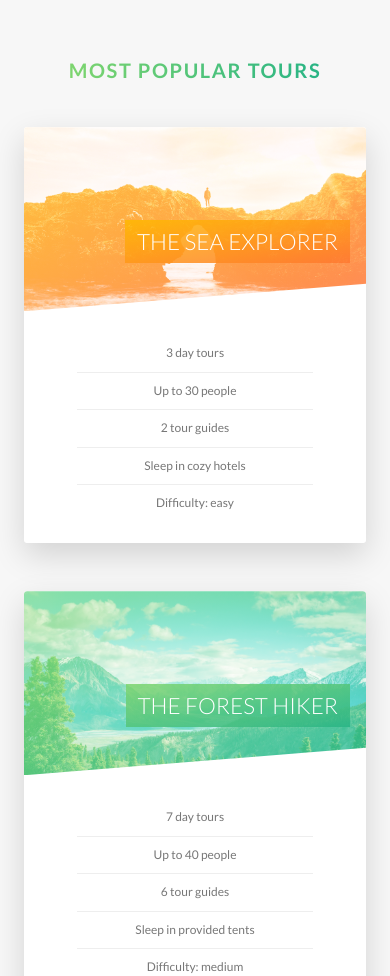
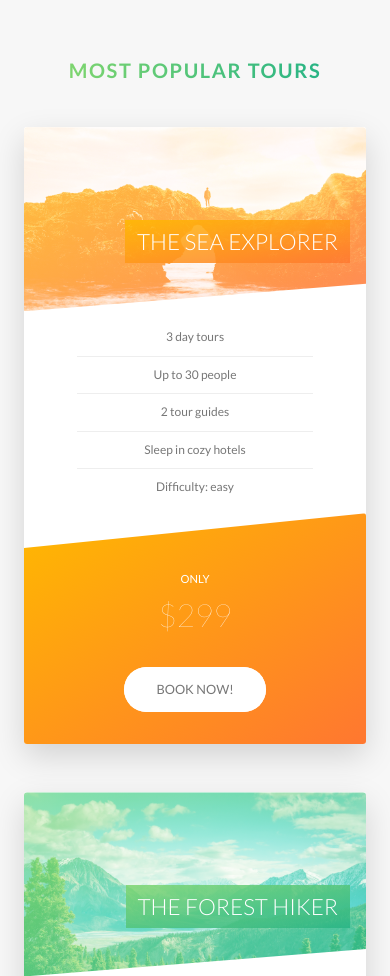
Before and after one commit to jonas1307/udemy-natours, a website: page index.html in a window 390 px wide. Shown: the part 2422-3398 px from the top of the page. Drawn offline with Linux system fonts and the light colour scheme.

Commit message:
Media Queries - Part II

```diff
--- a/sass/components/_card.scss
+++ b/sass/components/_card.scss
@@ -147,4 +147,47 @@
         font-size: 6rem;
         font-weight: 100;
     }
+
+    @include respond(tab-port) {
+        height: auto;
+        border-radius: $default-radius-size;
+        background-color: $color-white;
+        box-shadow: 0 1.5rem 4rem rgba($color-black, .15);
+
+        &__side {
+            height: auto;
+            position: relative;
+            box-shadow: none;
+
+            &--back {
+                transform: rotateY(0);
+                clip-path: polygon(0 15%, 100% 0, 100% 100%, 0 100%)
+            }
+        }
+
+        &:hover &__side--front {
+            transform: rotateY(0);
+        }
+
+        &__cta {
+            position: relative;
+            top: 0;
+            left: 0;
+            transform: translate(0);
+            width: 100%;
+            padding: 7rem 4rem 4rem 4rem;
+        }
+
+        &__details {
+            padding: 1rem 3rem;
+        }
+
+        &__price-box {
+            margin-bottom: 3rem;
+        }
+
+        &__price-value {
+            font-size: 4rem;
+        }
+    }
 }
--- a/sass/components/_form.scss
+++ b/sass/components/_form.scss
@@ -15,6 +15,10 @@
         width: 90%;
         display: block;
         transition: all .3s;
+
+        @include respond(tab-port) {
+            width: 100%;
+        }
 
         &:focus {
             outline: none;
@@ -49,6 +53,11 @@
     &__radio-group {
         width: 49%;
         display: inline-block;
+
+        @include respond(tab-port) {
+            width: 100%;
+            margin-bottom: 2rem;
+        }
     }
 
     &__radio-input {
--- a/sass/components/_story.scss
+++ b/sass/components/_story.scss
@@ -9,6 +9,16 @@
     font-size: $default-font-size;
     transform: skewX(-12deg);
 
+    @include respond(tab-port) {
+        width: 100%;
+        padding: 4rem;
+        padding-left: 7rem;
+    }
+
+    @include respond(phone) {
+        transform: skewX(0);
+    }
+
     &__shape {
         width: 15rem;
         height: 15rem;
@@ -19,6 +29,10 @@
         clip-path: circle(50% at 50% 50%);
         transform: translateX(-3rem) skewX(12deg);
         position: relative;
+
+        @include respond(phone) {
+            transform: translateX(-3rem) skewX(0);
+        }
     }
 
     &__img {
@@ -29,6 +43,10 @@
 
     &__text {
         transform: skewX(12deg);
+
+        @include respond(phone) {
+            transform: skewX(0);
+        }
     }
 
     &__caption {
--- a/sass/pages/_home.scss
+++ b/sass/pages/_home.scss
@@ -65,10 +65,33 @@
     background-size: 100%;
     border-radius: $default-radius-size;
     box-shadow: 0 1.5rem 4rem rgba($color-black, .2);
-    height: 50rem;
+
+    @include respond(tab-land) {
+        background-image: linear-gradient(105deg,
+        rgba($color-white, .9) 0%,
+        rgba($color-white, .9) 65%,
+        transparent 65%),
+        url(../img/nat-10.jpg);
+        background-size: cover;
+    }
+
+    @include respond(tab-port) {
+        background-image: linear-gradient(to right,
+        rgba($color-white, .9) 0%,
+        rgba($color-white, .9) 100%),
+        url(../img/nat-10.jpg);
+    }
 
     &__form {
         width: 50%;
         padding: 6rem;
+
+        @include respond(tab-land) {
+            width: 65%;
+        }
+
+        @include respond(tab-port) {
+            width: 100%;
+        }
     }
 }
```
Also changed, not shown: css/style.css.
